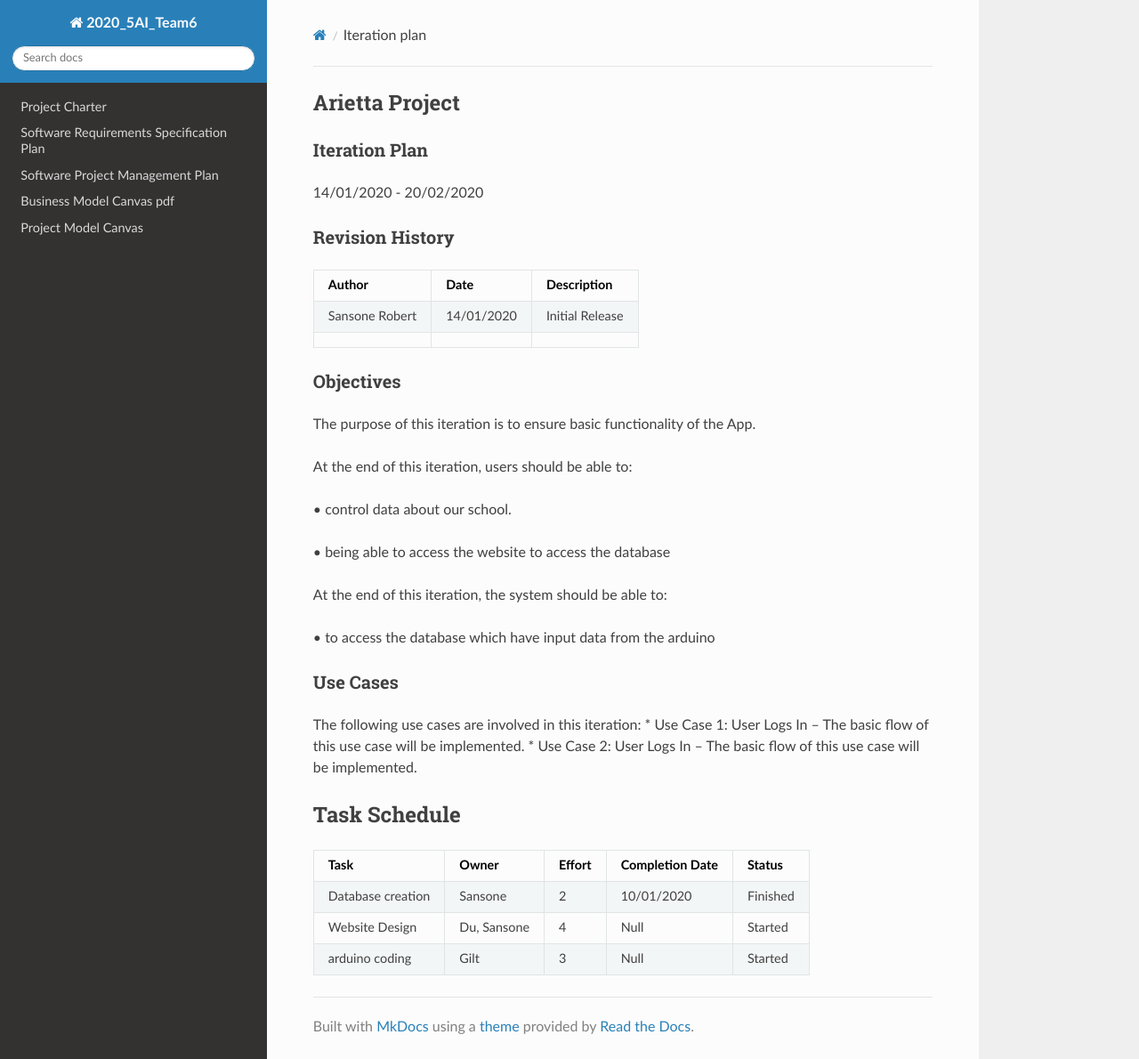
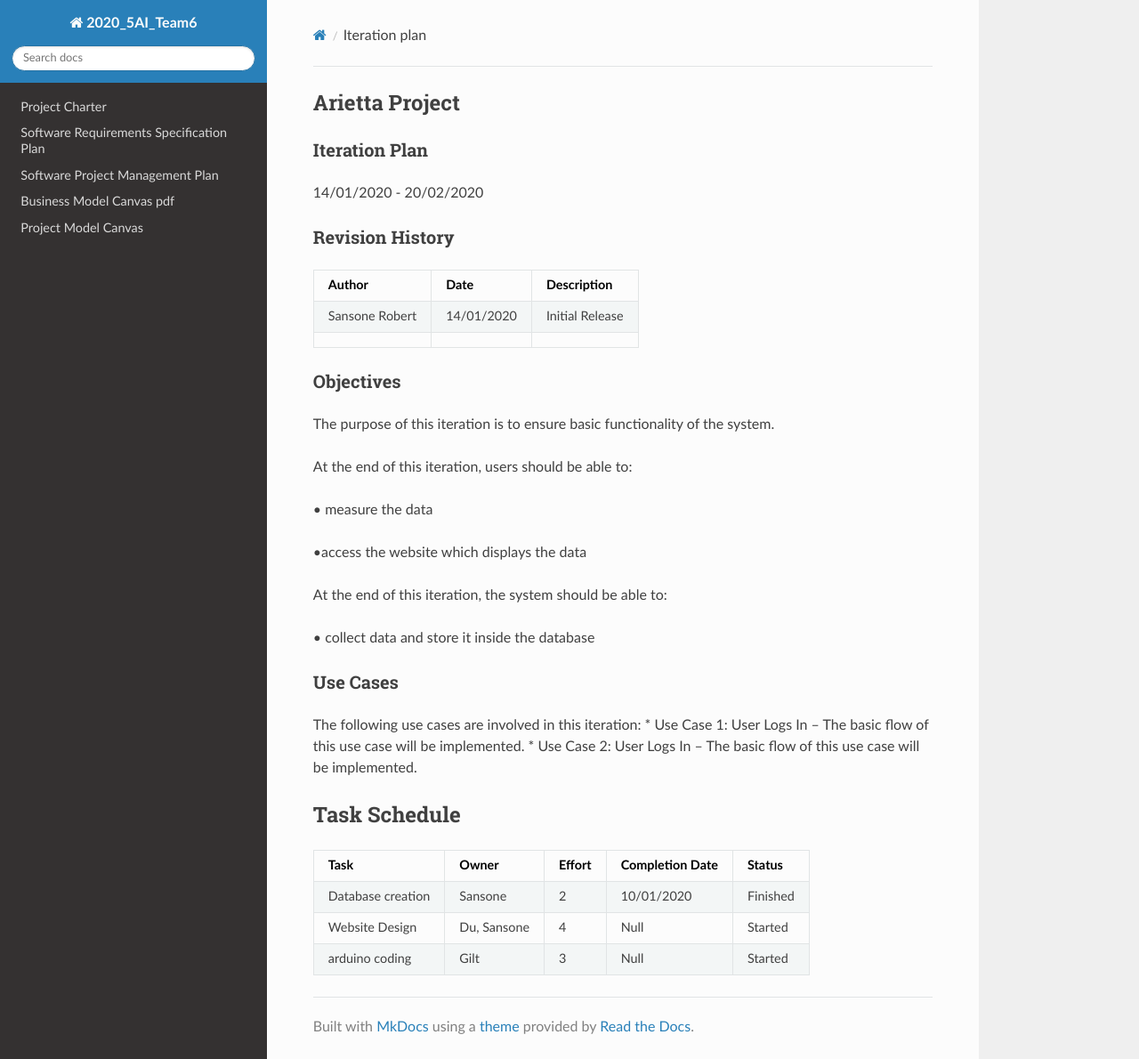
Before and after one commit to haoweydu/2020-5ai-team6-Du, an MkDocs documentation site: the page built from docs/iteration_plan.md, in a window 1280 px wide and 1190 px high. Shown: the whole window at 89% size. Built offline with MkDocs 1.6.1, drawn with Linux system fonts in a browser that asks for light colours; nearby versions of some CDN libraries.

Commit message:
Update iteration_plan.md

```diff
--- a/docs/iteration_plan.md
+++ b/docs/iteration_plan.md
@@ -9,17 +9,17 @@
 |                |            |                 |
 
 ### Objectives
-The purpose of this iteration is to ensure basic functionality of the App.
+The purpose of this iteration is to ensure basic functionality of the system.
 
  At the end of this iteration, users should be able to:
 
-•	control data about our school.
+•	measure the data
 
-•      being able to access the website to access the database
+•access the website which displays the data
 
 At the end of this iteration, the system should be able to:
 
-•	to access the database which have input data from the arduino
+•	collect data and store it inside the database
 
 
 ### Use Cases
```
